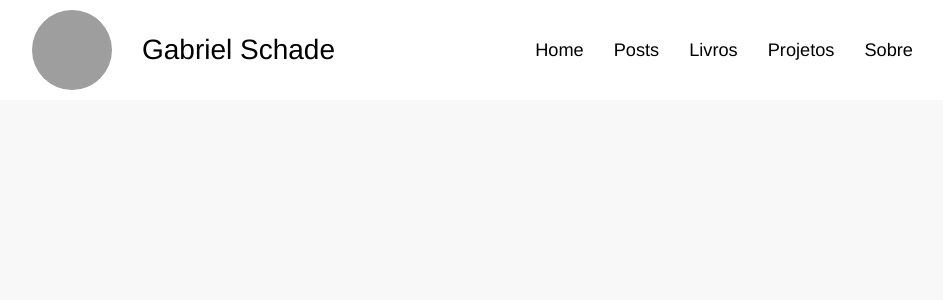
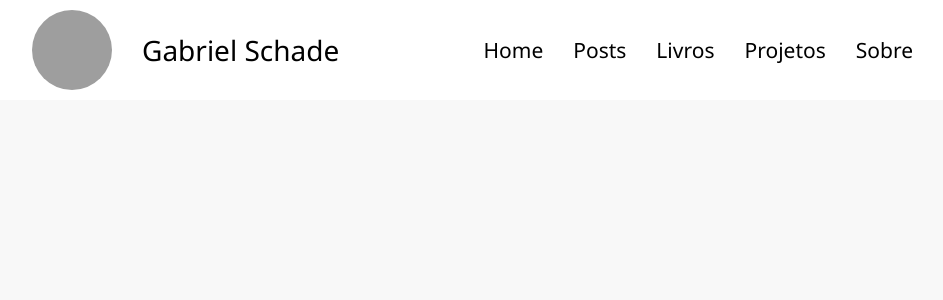
Before and after one commit to gabrielschade/gabrielschade.github.io, a Jekyll site: the page built from new.md, in a window 1280 px wide and 1100 px high. Shown: the top 300 px of the window, without its empty margins (160-1103 px from the left). Built offline with Jekyll 4.4.1, drawn with Linux system fonts in a browser that asks for light colours; nearby versions of some CDN libraries; comment, search, counter and statistics services are not loaded; grey boxes are pictures that could not be loaded.

Commit message:
Atualização de CSS

```diff
--- a/_layouts/default-new.html
+++ b/_layouts/default-new.html
@@ -4,6 +4,8 @@
 {% include head-new.html %}
 
 <body>
+
+  <div class="navbar-fixed">
     <nav id="navbar">
       <div class="nav-wrapper container">
         <img class="center circle icon responsive-img" alt="profile" src="https://avatars3.githubusercontent.com/u/3276580?v=4&amp;u=454f9f40621e24e60e9d2c0d026ea05eba10287d&amp;s=400">
@@ -18,6 +20,7 @@
         </ul>
       </div>
     </nav>
+  </div>
 
   <ul class="sidenav" id="mobile-demo">
     <li><a href="/{{ site.baseurl }}">Home</a></li>
--- a/css/blog-new.css
+++ b/css/blog-new.css
@@ -2,6 +2,10 @@
 body{
     font-size:14px;
     background-color:#F8F8F8;
+}
+
+html{
+    font-family: "Segoe UI", "PT Sans", Helvetica, Arial, sans-serif;
 }
 /*RESETEND*/
 
@@ -31,7 +35,7 @@ nav .sidenav-trigger,
 nav li>a,
 nav .brand-logo{
     color:initial;
-    font-size: 1.3em;
+    font-size: 1.5em;
 }
 
 nav .brand-logo{
```
Lines whose indentation alone changed are shown as unchanged.
